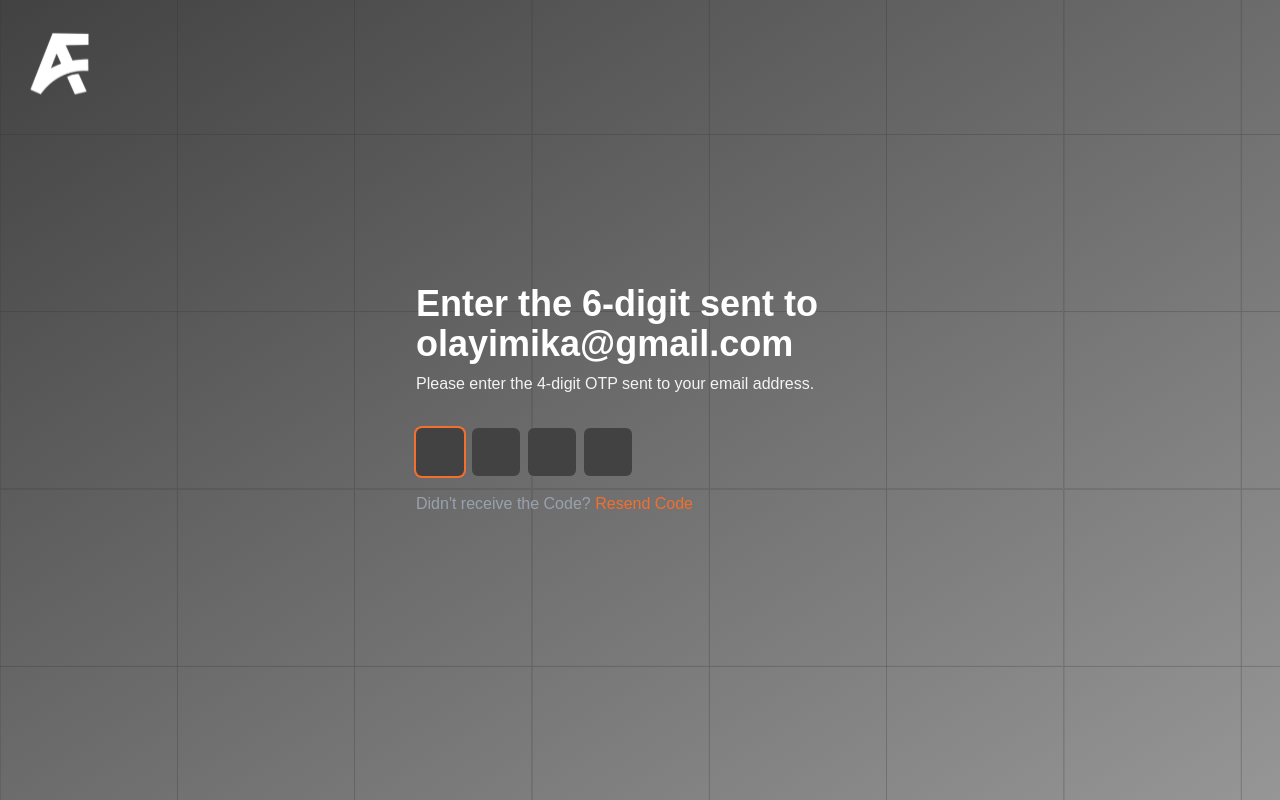
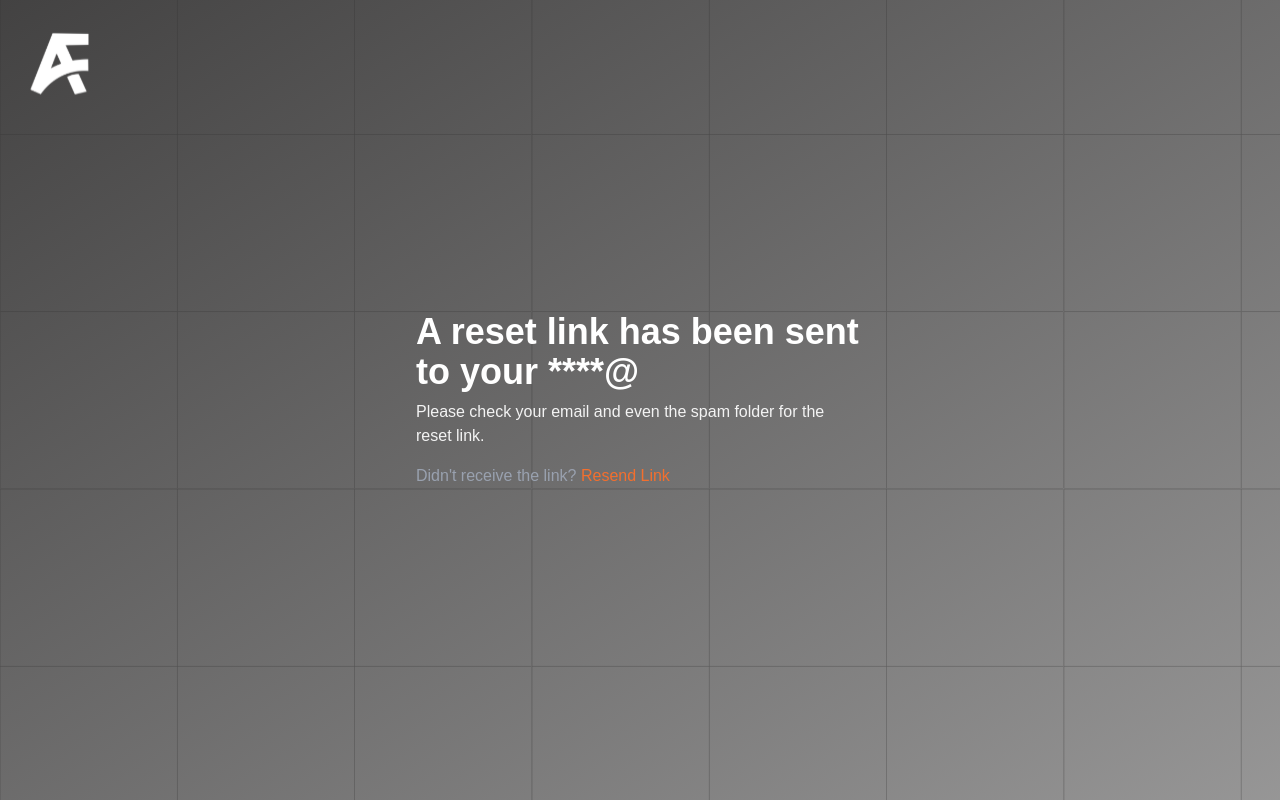
Before and after one commit to jsax4life/fars-web, a Next.js app: page /OTP in a window 1280 px wide. Built offline with nearby package versions, Linux system fonts and the light colour scheme.

Commit message:
feet: handle the otp screen

```diff
--- a/src/components/auth/ForgotPassword.tsx
+++ b/src/components/auth/ForgotPassword.tsx
@@ -8,7 +8,6 @@ const ForgotPassword = () => {
   const { forgetPassword } = useUserAuth()
   const [loading, setLoading] = useState(false);
   const [email, setEmail] = useState("");
-  const [password, setPassword] = useState("");
   const router = useRouter(); // Initialize the router
 
   const handleLogin = (e: any) => {
@@ -22,7 +21,8 @@ const ForgotPassword = () => {
     forgetPassword(email).then((response) => {
       if (response) {
         setLoading(false);
-        router.push("/OTP");
+        //send email to otp page
+        router.push(`/OTP?email=${encodeURIComponent(email)}`);
       } else {
         setLoading(false);
       }
--- a/src/components/auth/OTP.tsx
+++ b/src/components/auth/OTP.tsx
@@ -1,37 +1,37 @@
 "use client";
 
 import React, { useState, useEffect, useRef } from "react";
-import { useRouter } from "next/navigation";
+import { useSearchParams } from "next/navigation";
 import { useUserAuth } from "@/hooks/useUserAuth";
 
 const OTP: React.FC = () => {
   const { forgetPassword } = useUserAuth()
+  const searchParams = useSearchParams();
+  const email = searchParams.get('email');
   const [loading, setLoading] = useState<boolean>(false);
   const [otp, setOtp] = useState<string>("");
-  const router = useRouter();
   const inputRefs = useRef<Array<HTMLInputElement | null>>([]);
 
   useEffect(() => {
     if (inputRefs.current[0]) inputRefs.current[0].focus();
   }, []);
 
-  useEffect(() => {
-    if (otp.length === 4) {
-      setLoading(true);
-      setTimeout(() => {
-        setLoading(false);
-        console.log("OTP Submitted:", otp);
-        router.push("/NewPassword");
-      }, 2000);
-    }
-  }, [otp, router]);
+  // useEffect(() => {
+  //   if (otp.length === 4) {
+  //     setLoading(true);
+  //     setTimeout(() => {
+  //       setLoading(false);
+  //       console.log("OTP Submitted:", otp);
+  //       router.push("/NewPassword");
+  //     }, 2000);
+  //   }
+  // }, [otp, router]);
 
   const handleResendCode = () => {
     setLoading(true);
-    setTimeout(() => {
+    forgetPassword(email!).finally(() => {
       setLoading(false);
-      console.log("Resend Code clicked");
-    }, 2000);
+    });
   }
 
   const handleInputChange = (index: number, value: string) => {
@@ -78,13 +78,13 @@ const OTP: React.FC = () => {
 
       <div className="relative z-20 w-full max-w-md">
         <h1 className="text-3xl sm:text-4xl font-bold text-white">
-          Enter the 6-digit sent to olayimika@gmail.com
+          A reset link has been sent to your {email?.slice(0, 3)}****@{email?.split("@")[1]}
         </h1>
         <p className="mt-2 text-sm font-light sm:text-base text-[#f3f3f3]">
-          Please enter the 4-digit OTP sent to your email address.
+          Please check your email and even the spam folder for the reset link.
         </p>
 
-        <div className="mt-8 space-y-4">
+        {/* <div className="mt-8 space-y-4">
           <div className="flex space-x-2 justify-start">
             {[0, 1, 2, 3].map((index) => (
               <input
@@ -95,16 +95,16 @@ const OTP: React.FC = () => {
                 value={otp[index] || ""}
                 onChange={(e) => handleInputChange(index, e.target.value)}
                 onKeyDown={(e) => handleKeyDown(index, e)}
-                ref={(el:any) => (inputRefs.current[index] = el)}
+                ref={(el: any) => (inputRefs.current[index] = el)}
               />
             ))}
           </div>
-        </div>
+        </div> */}
 
         <div className="mt-4 text-left text-gray-400">
-          Didn't receive the Code?{" "}
-          <button className="text-[#F36F2E] hover:underline focus:outline-none">
-            Resend Code
+          Didn't receive the link?{" "}
+          <button onClick={handleResendCode} className="text-[#F36F2E] hover:underline focus:outline-none">
+            Resend Link
           </button>
         </div>
       </div>
```
